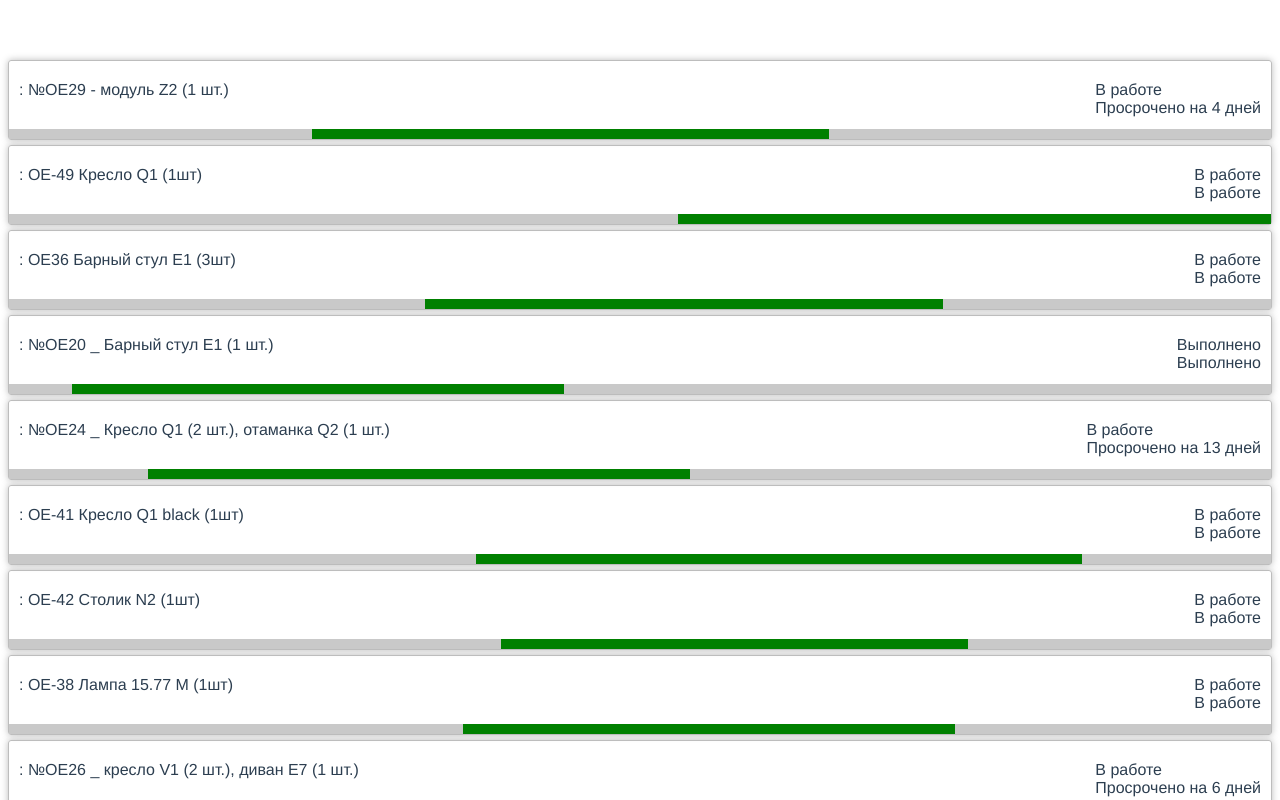
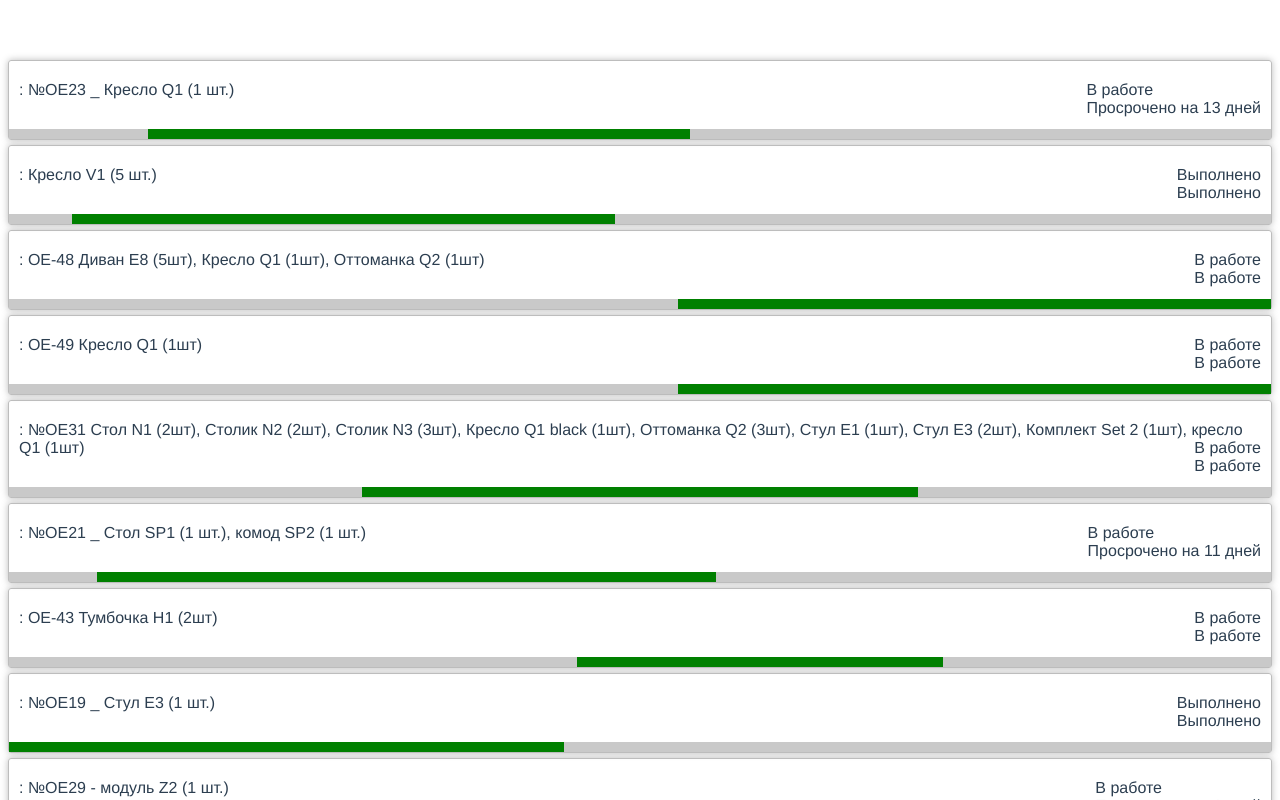
Before and after one commit to bluebirrrrd/deals-diagram, a Vue app: page / in a window 1280 px wide. Shown: the top 800 px of the page. Built offline with nearby package versions, Linux system fonts and the light colour scheme.

Commit message:
add sorting by priority

```diff
--- a/src/components/DealsDiagram.vue
+++ b/src/components/DealsDiagram.vue
@@ -1,7 +1,7 @@
 <template>
   <div class="diagram">
-    <ul v-if="deals">
-      <Deal v-for="deal of deals" :key="deal._id" :deal="deal" :minDate="minDate" :maxDate="maxDate" :duration="duration"/>
+    <ul v-if="sortedDeals.length">
+      <Deal v-for="deal of sortedDeals" :key="deal._id" :deal="deal" :minDate="minDate" :maxDate="maxDate" :duration="duration"/>
     </ul>
   </div>
 </template>
@@ -26,17 +26,20 @@ export default {
       minDate: DateTime.local(),
       maxDate: DateTime.local(),
       duration: Duration.fromObject({ days: 1 }),
+      sortedDeals: [],
     }
   },
   watch: {
     deals: function deals() {
       this.transformDealsDates()
       this.calculateEdgeDates()
+      this.sortedDeals = this.sortDeals()
     },
   },
   mounted() {
     this.transformDealsDates()
     this.calculateEdgeDates()
+    this.sortedDeals = this.sortDeals()
   },
   methods: {
     transformDealsDates() {
@@ -68,6 +71,13 @@ export default {
       this.maxDate = DateTime.max(...endDates)
       this.duration = this.maxDate.diff(this.minDate)
     },
+    sortDeals() {
+      // 1. sort by priority
+      let deals = this.deals.slice()
+      deals.sort((deal1, deal2) => deal2.priority - deal1.priority)
+      // 2. sort by start date
+      return deals
+    },
   },
 }
 </script>
```
